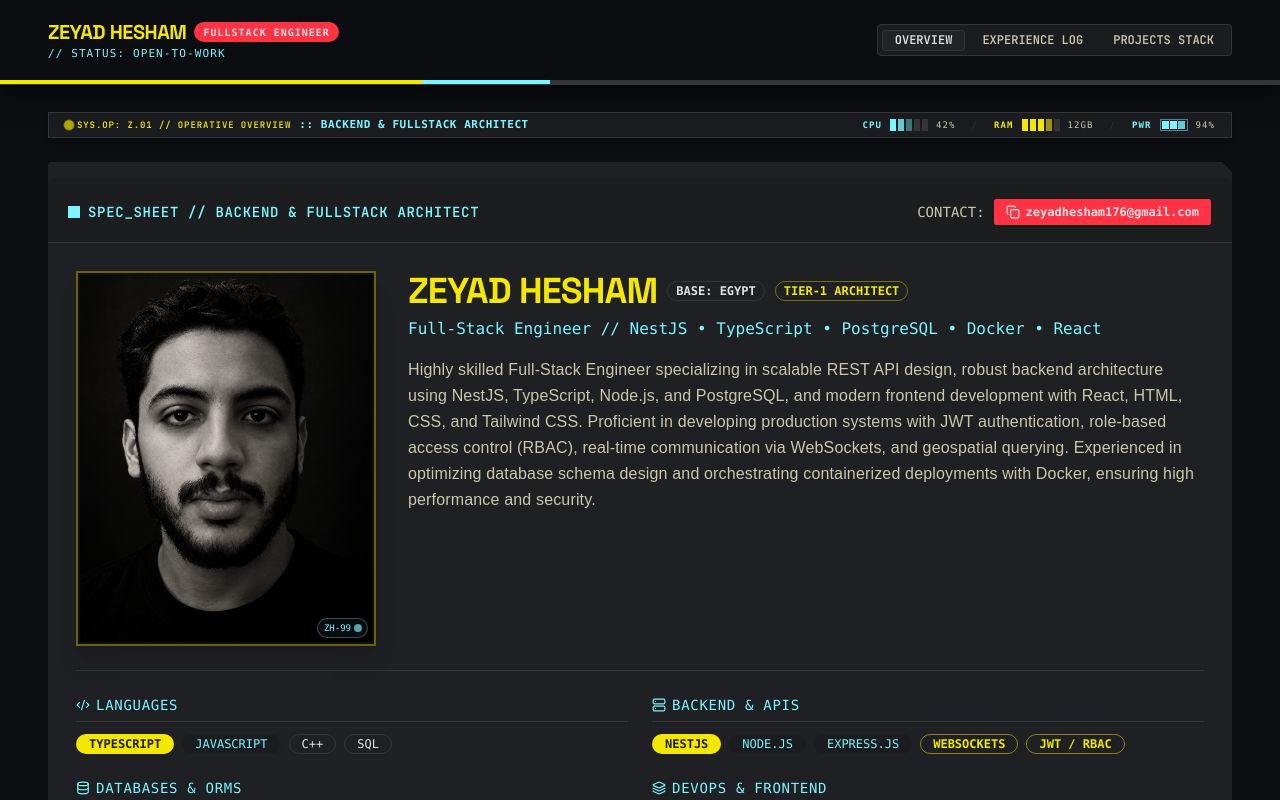
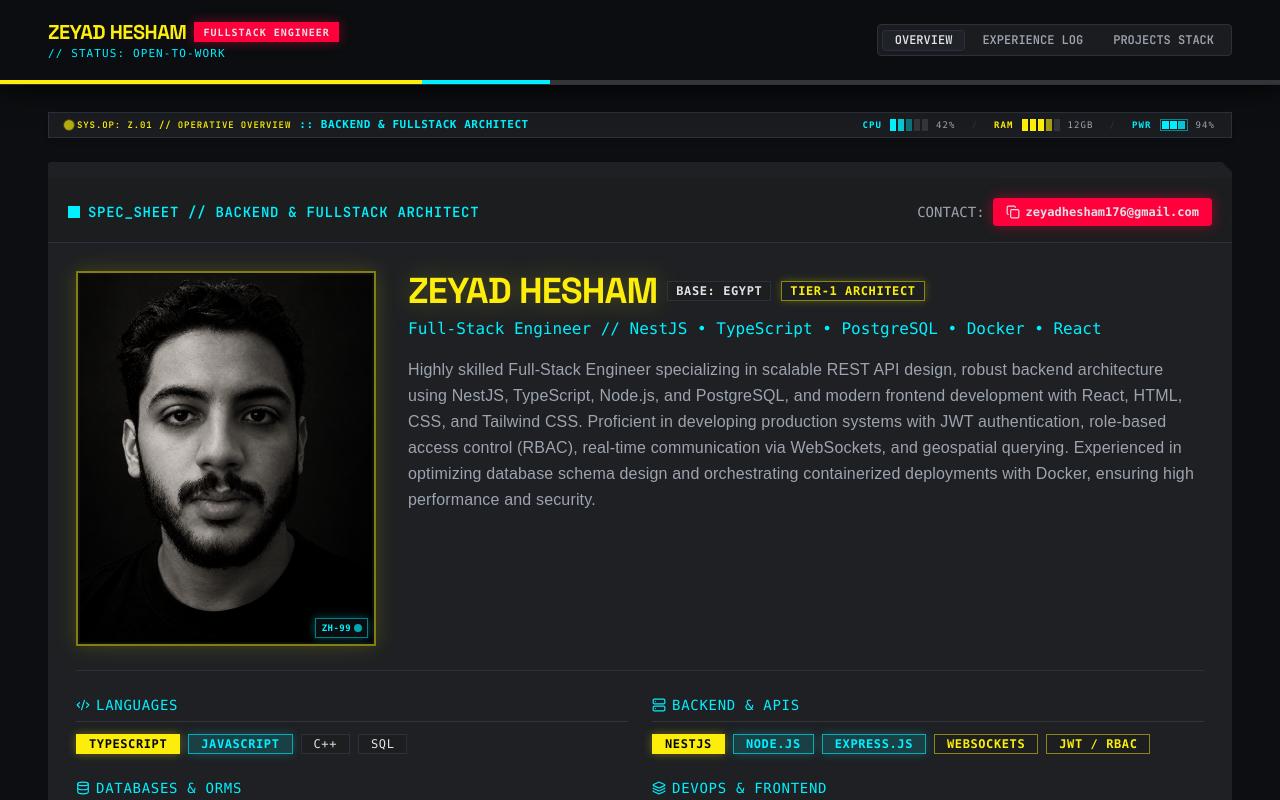
Before and after one commit to 0xZeyad11/portfolio, a React (Vite) app: page / in a window 1280 px wide. Shown: the top 800 px of the page. Built offline with nearby package versions, Linux system fonts and the light colour scheme; a web font is replaced by a local one.

Commit message:
style: apply iconic Cyberpunk 2077 palette (Yellow #FCEE0A, Cyan #00F0FF, Arasaka Crimson #FF003C) with refined glowing borders

```diff
--- a/src/components/sections/overview/OverviewSection.tsx
+++ b/src/components/sections/overview/OverviewSection.tsx
@@ -69,7 +69,7 @@ export const OverviewSection: React.FC = () => {
             <div className="flex flex-col md:flex-row items-center md:items-start gap-6 lg:gap-8">
               {/* Prominent Profile Picture Frame */}
               <div className="relative group shrink-0">
-                <div className="w-full max-w-[300px] sm:w-80 md:w-96 lg:w-[380px] xl:w-[440px] aspect-[4/5] rounded-none border-2 border-primary/40 bg-surface-container-lowest overflow-hidden shadow-xl relative p-0.5 group-hover:border-primary transition-colors">
+                <div className="w-full max-w-[300px] sm:w-80 md:w-96 lg:w-[380px] xl:w-[440px] aspect-[4/5] rounded-none border-2 border-primary/50 bg-surface-container-lowest overflow-hidden shadow-[0_0_20px_rgba(252,238,10,0.18)] relative p-0.5 group-hover:border-primary transition-all">
                   <img
                     src={profilePic}
                     alt={`${PROFILE_INFO.name} Profile`}
@@ -79,7 +79,7 @@ export const OverviewSection: React.FC = () => {
                   <div className="absolute bottom-0 right-0 pointer-events-none p-1.5">
                     <Badge
                       variant="secondary"
-                      className="bg-surface-container-lowest/90 text-[9px] font-mono text-secondary-foreground px-1.5 py-0.5 flex items-center gap-1 border border-secondary-foreground/30"
+                      className="bg-surface-container-lowest/95 text-[9px] font-mono text-secondary-foreground px-1.5 py-0.5 flex items-center gap-1 border border-secondary-foreground/50 shadow-[0_0_8px_rgba(0,240,255,0.35)]"
                     >
                       {PROFILE_INFO.operativeId}
                       <span className="w-1.5 h-1.5 bg-secondary-foreground animate-ping rounded-full inline-block"></span>
@@ -91,7 +91,7 @@ export const OverviewSection: React.FC = () => {
               {/* Name, Roles, Clearance & Bio Dossier */}
               <div className="flex-1 flex flex-col justify-start w-full">
                 <div className="flex flex-wrap items-center gap-2.5 mb-1.5">
-                  <CardTitle className="font-headline-lg text-2xl sm:text-3xl lg:text-4xl uppercase font-bold tracking-tight text-primary">
+                  <CardTitle className="font-headline-lg text-2xl sm:text-3xl lg:text-4xl uppercase font-bold tracking-tight text-primary drop-shadow-[0_0_12px_rgba(252,238,10,0.25)]">
                     {PROFILE_INFO.name}
                   </CardTitle>
                   <Badge
@@ -102,7 +102,7 @@ export const OverviewSection: React.FC = () => {
                   </Badge>
                   <Badge
                     variant="outline"
-                    className="font-mono text-xs text-primary font-bold border-primary/40 uppercase"
+                    className="font-mono text-xs text-primary font-bold border-primary/50 shadow-[0_0_8px_rgba(252,238,10,0.25)] uppercase"
                   >
                     {PROFILE_INFO.clearanceLevel}
                   </Badge>
--- a/src/components/ui/badge.tsx
+++ b/src/components/ui/badge.tsx
@@ -4,19 +4,20 @@ import { cn } from "cn"
 import { Slot } from "radix-ui"
 
 const badgeVariants = cva(
-  "group/badge inline-flex h-5 w-fit shrink-0 items-center justify-center gap-1 overflow-hidden rounded-4xl border border-transparent px-2 py-0.5 text-xs font-medium whitespace-nowrap transition-all focus-visible:border-ring focus-visible:ring-[3px] focus-visible:ring-ring/50 has-data-[icon=inline-end]:pr-1.5 has-data-[icon=inline-start]:pl-1.5 aria-invalid:border-destructive aria-invalid:ring-destructive/20 dark:aria-invalid:ring-destructive/40 [&>svg]:pointer-events-none [&>svg]:size-3!",
+  "group/badge inline-flex h-5 w-fit shrink-0 items-center justify-center gap-1 overflow-hidden rounded-none border px-2 py-0.5 text-xs font-mono font-medium tracking-wider whitespace-nowrap transition-all focus-visible:border-ring focus-visible:ring-[3px] focus-visible:ring-ring/50 has-data-[icon=inline-end]:pr-1.5 has-data-[icon=inline-start]:pl-1.5 [&>svg]:pointer-events-none [&>svg]:size-3!",
   {
     variants: {
       variant: {
-        default: "bg-primary text-primary-foreground [a]:hover:bg-primary/80",
+        default:
+          "bg-primary text-primary-foreground font-bold border-primary/80 shadow-[0_0_10px_rgba(252,238,10,0.35)] [a]:hover:bg-primary/90",
         secondary:
-          "bg-secondary text-secondary-foreground [a]:hover:bg-secondary/80",
+          "bg-secondary-foreground/15 text-secondary-foreground font-bold border-secondary-foreground/60 shadow-[0_0_10px_rgba(0,240,255,0.25)] [a]:hover:bg-secondary-foreground/25",
         destructive:
-          "bg-destructive text-destructive-foreground font-bold shadow-xs [a]:hover:bg-destructive/90",
+          "bg-destructive text-destructive-foreground font-bold border-[#ff003c] shadow-[0_0_12px_rgba(255,0,60,0.45)] [a]:hover:bg-destructive/90",
         outline:
-          "border-border text-foreground [a]:hover:bg-muted [a]:hover:text-muted-foreground",
+          "border-border bg-surface-container-low/50 text-foreground [a]:hover:bg-muted [a]:hover:text-muted-foreground",
         ghost:
-          "hover:bg-muted hover:text-muted-foreground dark:hover:bg-muted/50",
+          "hover:bg-muted hover:text-foreground dark:hover:bg-muted/50",
         link: "text-primary underline-offset-4 hover:underline",
       },
     },
--- a/src/components/ui/button.tsx
+++ b/src/components/ui/button.tsx
@@ -4,20 +4,21 @@ import { cn } from "cn"
 import { Slot } from "radix-ui"
 
 const buttonVariants = cva(
-  "group/button inline-flex shrink-0 items-center justify-center rounded-lg border border-transparent bg-clip-padding text-sm font-medium whitespace-nowrap transition-all outline-none select-none focus-visible:border-ring focus-visible:ring-3 focus-visible:ring-ring/50 active:not-aria-[haspopup]:translate-y-px disabled:pointer-events-none disabled:opacity-50 aria-invalid:border-destructive aria-invalid:ring-3 aria-invalid:ring-destructive/20 dark:aria-invalid:border-destructive/50 dark:aria-invalid:ring-destructive/40 [&_svg]:pointer-events-none [&_svg]:shrink-0 [&_svg:not([class*='size-'])]:size-4",
+  "group/button inline-flex shrink-0 items-center justify-center rounded-none border border-transparent text-sm font-medium whitespace-nowrap transition-all outline-none select-none focus-visible:border-ring focus-visible:ring-3 focus-visible:ring-ring/50 active:not-aria-[haspopup]:translate-y-px disabled:pointer-events-none disabled:opacity-50 [&_svg]:pointer-events-none [&_svg]:shrink-0 [&_svg:not([class*='size-'])]:size-4",
   {
     variants: {
       variant: {
-        default: "bg-primary text-primary-foreground hover:bg-primary/80",
+        default:
+          "bg-primary text-primary-foreground font-bold border-primary hover:bg-primary/90 shadow-[0_0_12px_rgba(252,238,10,0.35)]",
         outline:
-          "border-border bg-background hover:bg-muted hover:text-foreground aria-expanded:bg-muted aria-expanded:text-foreground dark:border-input dark:bg-input/30 dark:hover:bg-input/50",
+          "border-primary/50 text-primary bg-transparent hover:bg-primary hover:text-primary-foreground shadow-[0_0_10px_rgba(252,238,10,0.15)]",
         secondary:
-          "bg-secondary text-secondary-foreground hover:bg-[color-mix(in_oklch,var(--secondary),var(--foreground)_5%)] aria-expanded:bg-secondary aria-expanded:text-secondary-foreground",
+          "bg-secondary-foreground/15 text-secondary-foreground font-bold border-secondary-foreground/60 hover:bg-secondary-foreground hover:text-[#07080a] shadow-[0_0_12px_rgba(0,240,255,0.25)]",
         ghost:
-          "hover:bg-muted hover:text-foreground aria-expanded:bg-muted aria-expanded:text-foreground dark:hover:bg-muted/50",
+          "border-transparent hover:bg-muted hover:text-foreground",
         destructive:
-          "bg-destructive text-destructive-foreground hover:bg-destructive/90 focus-visible:ring-destructive/30 shadow-xs",
-        link: "text-primary underline-offset-4 hover:underline",
+          "bg-destructive text-destructive-foreground font-bold border-[#ff003c] hover:bg-[#d60032] shadow-[0_0_14px_rgba(255,0,60,0.45)]",
+        link: "border-transparent text-primary underline-offset-4 hover:underline",
       },
       size: {
         default:
--- a/src/index.css
+++ b/src/index.css
@@ -44,15 +44,15 @@
   --color-error: #ffb4ab;
   --color-on-tertiary: #680012;
   --color-on-surface-variant: #ccc7ab;
-  --color-primary-fixed: #f4e700;
+  --color-primary-fixed: #fcee0a;
   --color-secondary: #d3fbff;
   --color-surface-variant: #333538;
-  --color-primary-container: #f4e700;
-  --color-secondary-container: #00eefc;
+  --color-primary-container: #fcee0a;
+  --color-secondary-container: #00f0ff;
   --color-inverse-on-surface: #2f3034;
   --color-surface-container: #1e2023;
   --color-inverse-surface: #e2e2e6;
-  --color-on-primary-fixed: #1f1c00;
+  --color-on-primary-fixed: #07080a;
 
   --spacing-space-xs: 0.25rem;
   --spacing-gutter-tablet: 1.25rem;
@@ -217,39 +217,39 @@
 }
 
 :root, .dark {
-  --background: #0c0e11;
+  --background: #07080a;
   --foreground: #e2e2e6;
-  --card: #1e2023;
+  --card: #12141a;
   --card-foreground: #e2e2e6;
-  --popover: #1e2023;
+  --popover: #12141a;
   --popover-foreground: #e2e2e6;
-  --primary: #f4e700;
-  --primary-foreground: #1f1c00;
-  --secondary: #1a1c1f;
-  --secondary-foreground: #7df4ff;
-  --muted: #282a2d;
-  --muted-foreground: #ccc7ab;
-  --accent: #282a2d;
-  --accent-foreground: #f4e700;
-  --destructive: #ff3344;
+  --primary: #fcee0a;
+  --primary-foreground: #07080a;
+  --secondary: #1a1c22;
+  --secondary-foreground: #00f0ff;
+  --muted: #222630;
+  --muted-foreground: #9da4b0;
+  --accent: #222630;
+  --accent-foreground: #fcee0a;
+  --destructive: #ff003c;
   --destructive-foreground: #ffffff;
-  --border: #333538;
-  --input: #333538;
-  --ring: #f4e700;
+  --border: #2b303c;
+  --input: #2b303c;
+  --ring: #fcee0a;
   --radius: 0.25rem;
-  --chart-1: #f4e700;
-  --chart-2: #7df4ff;
-  --chart-3: #00eefc;
+  --chart-1: #fcee0a;
+  --chart-2: #00f0ff;
+  --chart-3: #00d4e0;
   --chart-4: #ffdad6;
-  --chart-5: #ff3344;
-  --sidebar: #111317;
+  --chart-5: #ff003c;
+  --sidebar: #0e1014;
   --sidebar-foreground: #e2e2e6;
-  --sidebar-primary: #f4e700;
-  --sidebar-primary-foreground: #1f1c00;
-  --sidebar-accent: #282a2d;
-  --sidebar-accent-foreground: #f4e700;
-  --sidebar-border: #333538;
-  --sidebar-ring: #f4e700;
+  --sidebar-primary: #fcee0a;
+  --sidebar-primary-foreground: #07080a;
+  --sidebar-accent: #222630;
+  --sidebar-accent-foreground: #fcee0a;
+  --sidebar-border: #2b303c;
+  --sidebar-ring: #fcee0a;
 }
 
 @utility clip-chamfer {
@@ -257,9 +257,13 @@
 }
 
 @utility glow-yellow {
-  box-shadow: 0 0 15px rgba(244, 231, 0, 0.35);
+  box-shadow: 0 0 16px rgba(252, 238, 10, 0.4);
 }
 
 @utility glow-cyan {
-  box-shadow: 0 0 15px rgba(125, 244, 255, 0.35);
+  box-shadow: 0 0 16px rgba(0, 240, 255, 0.4);
 }
+
+@utility glow-crimson {
+  box-shadow: 0 0 16px rgba(255, 0, 60, 0.45);
+}
```
